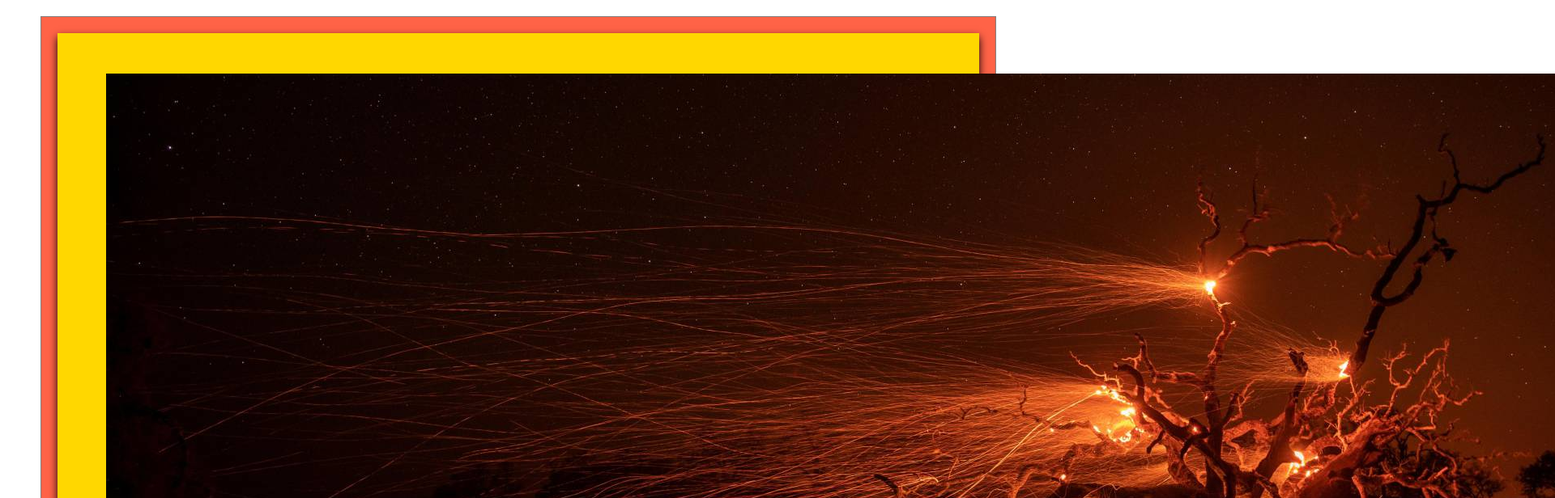
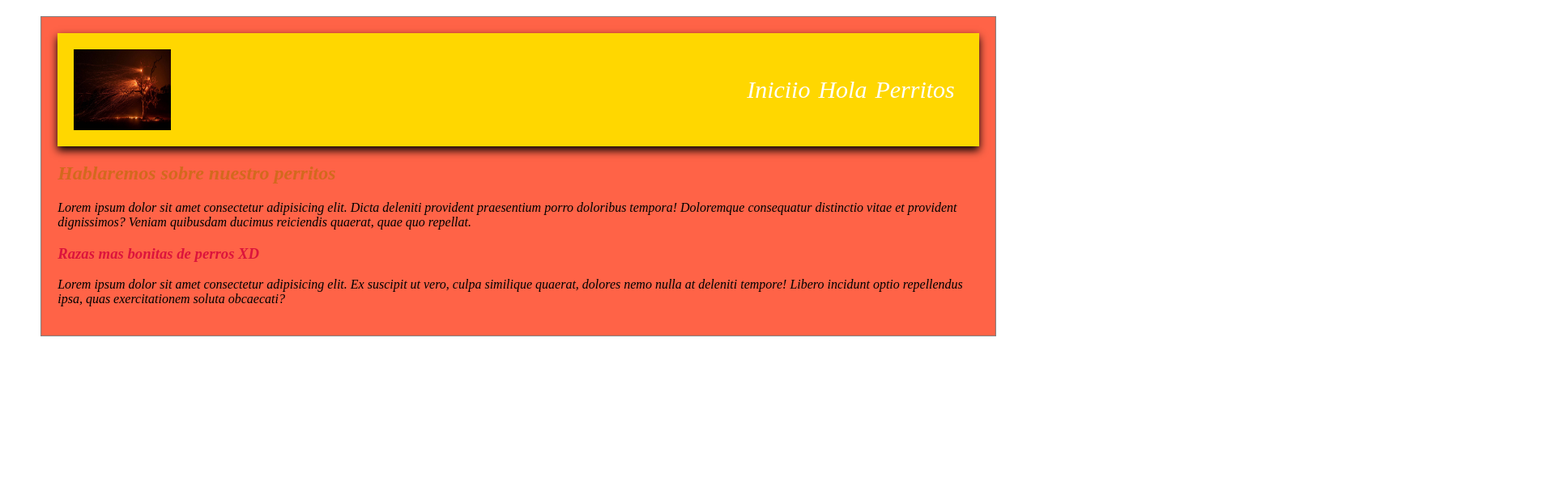
Before and after one commit to Leandro-Ortiz/blogS_boceto, a plain HTML site: page index.html in a window 1280 px wide. Shown: the top 616 px of the page at 81% size, 1920 px wide, since content can reach past the window. Drawn offline with Linux system fonts and the light colour scheme.

Commit message:
TErminada la cabecera,le puse xd al h3 y voy hacer un merge a master para ver si me sale,porque la ves anterior no me copio lo q habia en master

```diff
--- a/css/estilos.css
+++ b/css/estilos.css
@@ -20,7 +20,29 @@ h2{
     margin-bottom: 20px;
     font-size: 30px;
     box-shadow: 0px 5px 10px black;
+    display: flex ;
+    justify-content: space-between;
+    align-items: center;
+}
+figure{
+    width: 120px;
+    height: 100px;
+    margin: 0;
+}
+img{
+    width: inherit;
+    height: inherit;
 }
 h3{
     color: crimson;
 }
+ul{
+    margin: 0;
+    list-style: none;
+    display: flex;
+}
+a{
+   padding-right: 10px;
+   text-decoration: none;
+   color: white;
+}
--- a/index.html
+++ b/index.html
@@ -14,16 +14,16 @@
             </figure>
             <nav>
                 <ul>
-                    <li><a href="Iniciio"></a></li>
-                    <li><a href="Hola"></a></li>
-                    <li><a href="Perritos"></a></li>
+                    <li><a href="#">Iniciio</a></li>
+                    <li><a href="#">Hola</a></li>
+                    <li><a href="#">Perritos</a></li>
                 </ul>
             </nav>
         </div>
         <h2>Hablaremos sobre nuestro perritos</h2>
         <p>Lorem ipsum dolor sit amet consectetur adipisicing elit. Dicta deleniti provident praesentium porro doloribus tempora! Doloremque consequatur distinctio vitae et provident dignissimos? Veniam quibusdam ducimus reiciendis quaerat, quae quo repellat.</p>
 
-        <h3>Razas mas bonitas de perros</h3>
+        <h3>Razas mas bonitas de perros XD</h3>
         <p>Lorem ipsum dolor sit amet consectetur adipisicing elit. Ex suscipit ut vero, culpa similique quaerat, dolores nemo nulla at deleniti tempore! Libero incidunt optio repellendus ipsa, quas exercitationem soluta obcaecati?</p>
     </div>
 </body>
```
